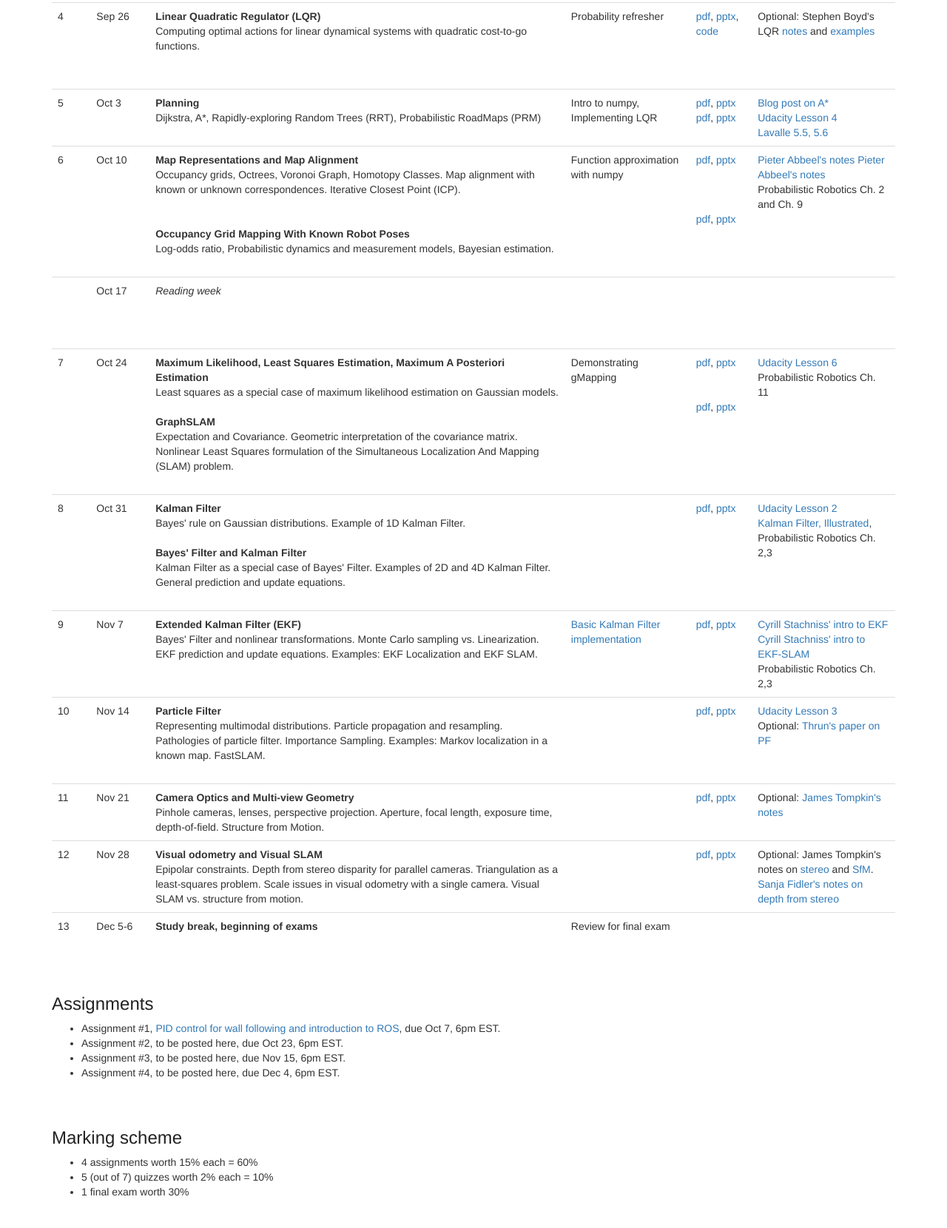
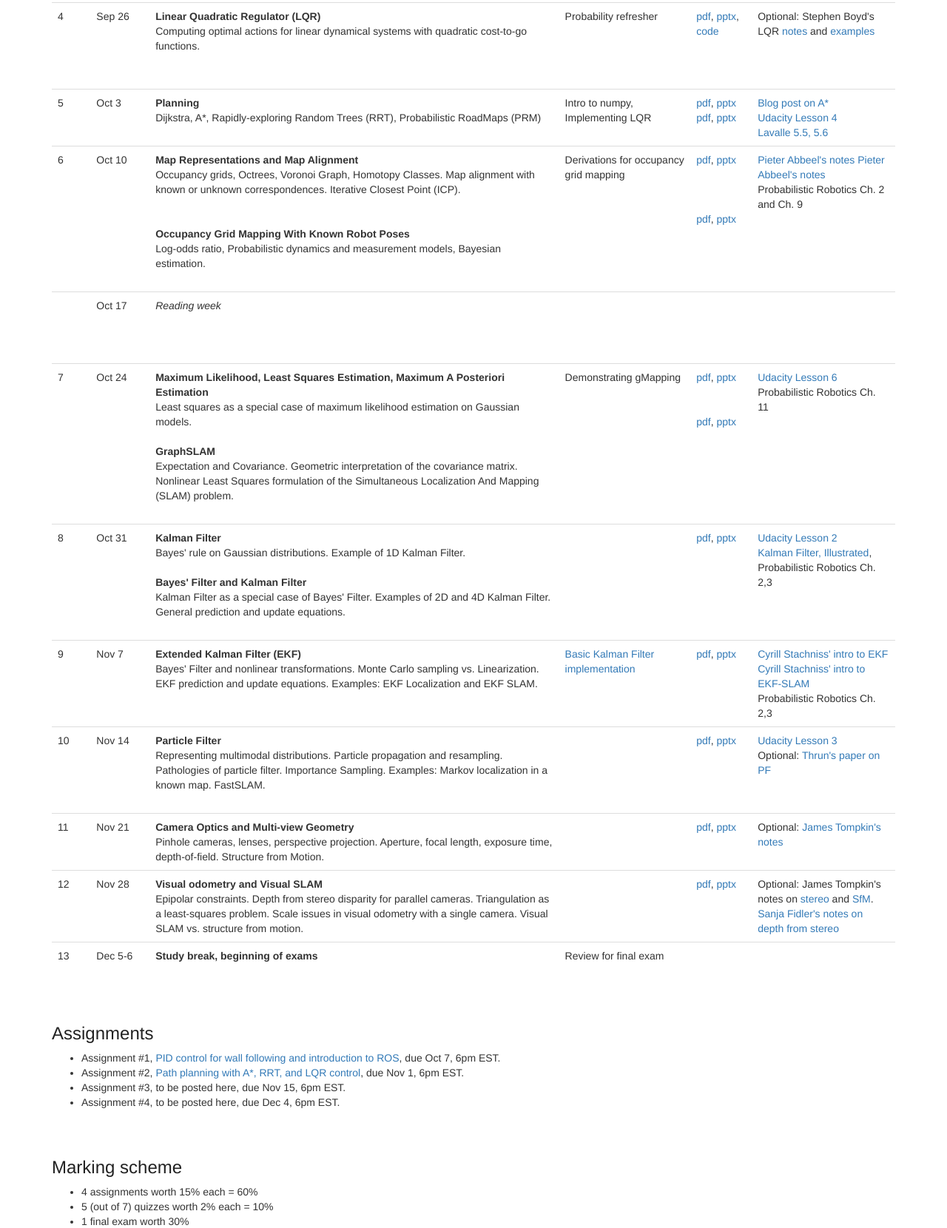
Before and after one commit to florianshkurti/csc477_fall19, a plain HTML site: page website/index.html in a window 1280 px wide. Shown: the part 1837-3497 px from the top of the page at 74% size. Drawn offline with nearby package versions, Linux system fonts and the light colour scheme.

Commit message:
Updated website with A2

```diff
--- a/website/index.html
+++ b/website/index.html
@@ -239,7 +239,7 @@
 
                           <br/><br/>
                         </td>
-                        <td>Function approximation with numpy</td>
+                        <td>Derivations for occupancy grid mapping</td>
                         <td><a href="https://github.com/florianshkurti/comp417/raw/master/slides/Lecture10_Map_Representations_And_Alignment.pdf">pdf</a>,
                           <a href="https://github.com/florianshkurti/comp417/raw/master/slides/Lecture10_Map_Representations_And_Alignment.pptx">pptx</a>
                           <br/><br/><br/><br/>
@@ -414,7 +414,7 @@
         <h3>Assignments</h3>
         <ul>
           <li>Assignment #1, <a href="https://github.com/florianshkurti/csc477_fall19/blob/master/wall_following_assignment/CSC477_Assignment_1.pdf">PID control for wall following and introduction to ROS</a>, due Oct 7, 6pm EST.
-          <li>Assignment #2, to be posted here, due Oct 23, 6pm EST.
+          <li>Assignment #2, <a href="https://github.com/florianshkurti/csc477_fall19/blob/master/path_planning_and_control_assignment/CSC477_Assignment_2.pdf">Path planning with A*, RRT, and LQR control</a>, due Nov 1, 6pm EST.
           <li>Assignment #3, to be posted here, due Nov 15, 6pm EST.
           <li>Assignment #4, to be posted here, due Dec 4, 6pm EST.
         </ul>
```
